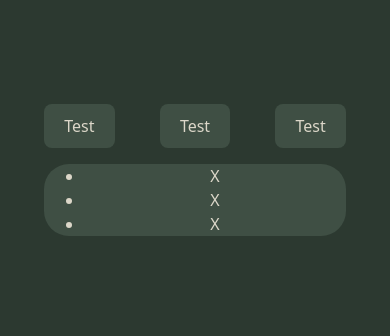
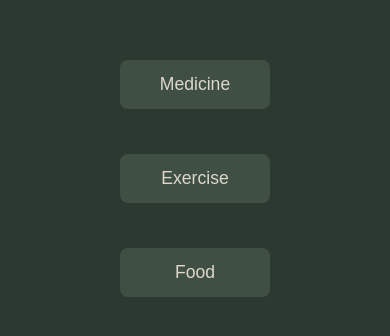
Before and after one commit to ritchieritch42/cooper-keeper, a React (Vite) app in the folder app/: page / in a window 390 px wide. Shown: the part 244-580 px from the top of the page. Built offline with nearby package versions, Linux system fonts and the light colour scheme.

Commit message:
states including, styling updated

```diff
--- a/app/src/App.css
+++ b/app/src/App.css
@@ -7,33 +7,90 @@
 
 body {
   background-color: #2c3930;
+  font-family: Arial, sans-serif;
 }
 
 .app {
   height: 100%;
   width: 100%;
+  display: flex;
+  flex-direction: column;
+  align-items: center;
+  justify-content: center;
 }
 
+/* Categories container */
 .categories {
   display: flex;
+  flex-wrap: wrap; /* Allows buttons to wrap on smaller screens */
   gap: 45px;
+  justify-content: center;
 }
 
+/* Category button */
 .category {
   background-color: #3f4f44;
   color: #dcd7c9;
-  transition: border-color 0.25s;
+  border: 2px solid transparent;
+  padding: 12px 20px;
+  font-size: 1.1rem;
+  border-radius: 8px;
+  cursor: pointer;
+  transition: border-color 0.25s, transform 0.2s ease;
+  min-width: 150px;
+  text-align: center;
 }
 
 .category:hover {
   border-color: #a27b5c;
+  transform: scale(1.05);
 }
 
+/* Selected category data */
 .data {
   background-color: #3f4f44;
   border-radius: 25px;
+  padding: 20px;
+  max-width: 400px;
+  width: 100%;
+  text-align: center;
+  margin-top: 20px;
+  box-shadow: 0 4px 8px rgba(0, 0, 0, 0.2);
 }
 
+/* Cooper needs text */
+.cooper-needs {
+  color: #dcd7c9;
+  font-size: 1.4rem;
+  font-weight: bold;
+  margin-bottom: 10px;
+}
+
+/* Data list */
 .data-list {
   color: #dcd7c9;
+  list-style: none;
+  padding: 0;
+  font-size: 1.2rem;
 }
+
+.data-list li {
+  margin: 10px 0;
+}
+
+/* Responsive adjustments */
+@media (max-width: 768px) {
+  .categories {
+    flex-direction: column;
+    align-items: center;
+  }
+
+  .category {
+    width: 100%;
+    max-width: 250px;
+  }
+
+  .data {
+    max-width: 90%;
+  }
+}
--- a/app/src/App.jsx
+++ b/app/src/App.jsx
@@ -1,35 +1,89 @@
 import "./App.css";
+import { useState } from "react";
+
+const initialCategories = [
+  {
+    id: 10001,
+    category: "Medicine",
+    count: 1,
+    frequency: 3,
+  },
+  {
+    id: 10002,
+    category: "Exercise",
+    count: 3,
+    frequency: 1,
+  },
+  {
+    id: 10003,
+    category: "Food",
+    count: 3,
+    frequency: 1,
+  },
+];
 
 function App() {
+  const [categories, setCategories] = useState(initialCategories);
+  const [selectedCategory, setSelectedCategory] = useState(null);
+
+  function handleSelectedCategory(id) {
+    setSelectedCategory(categories.find((category) => category.id === id));
+  }
+
   return (
     <div className="app">
-      <Categories />
-      <Data />
+      <Categories
+        categories={categories}
+        onCategorySelect={handleSelectedCategory}
+      />
+      <Data category={selectedCategory} />
     </div>
   );
 }
 
-function Categories() {
+function Categories({ categories, onCategorySelect }) {
   return (
     <div className="categories">
-      <Category />
-      <Category />
-      <Category />
+      {categories.map((category) => (
+        <Category
+          key={category.id}
+          name={category.category}
+          id={category.id}
+          onCategorySelect={onCategorySelect}
+        />
+      ))}
     </div>
   );
 }
 
-function Category() {
-  return <button className="category">Test</button>;
+function Category({ name, id, onCategorySelect }) {
+  return (
+    <button
+      value={id}
+      className="category"
+      onClick={(e) => onCategorySelect(Number(e.target.value))}
+    >
+      {name}
+    </button>
+  );
 }
 
-function Data() {
+function Data({ category }) {
+  if (category === null) return;
+
   return (
     <div className="data">
+      <span className="cooper-needs">Cooper needs {category.category}...</span>
       <ul className="data-list">
-        <li>X</li>
-        <li>X</li>
-        <li>X</li>
+        <li>
+          {category.count === 1 && `${category.count} time`}
+          {category.count > 1 && `${category.count} times`}
+        </li>
+        <li>
+          {category.frequency === 1 && "Everyday"}
+
+          {category.frequency > 1 && `Every ${category.frequency} days`}
+        </li>
       </ul>
     </div>
   );
```
